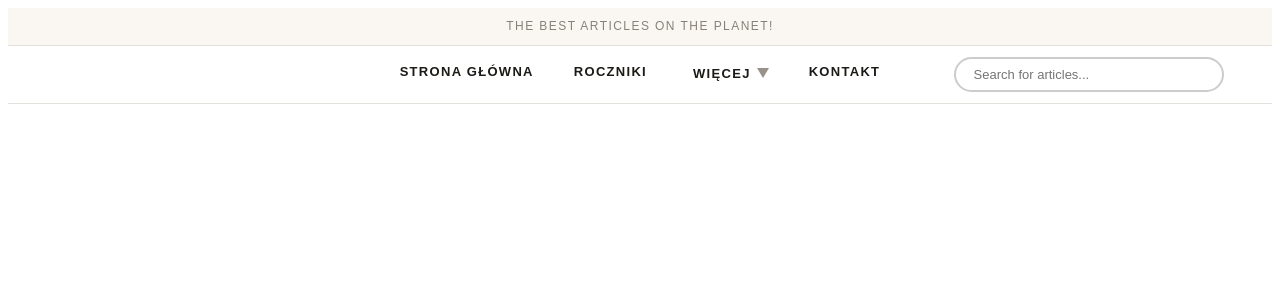
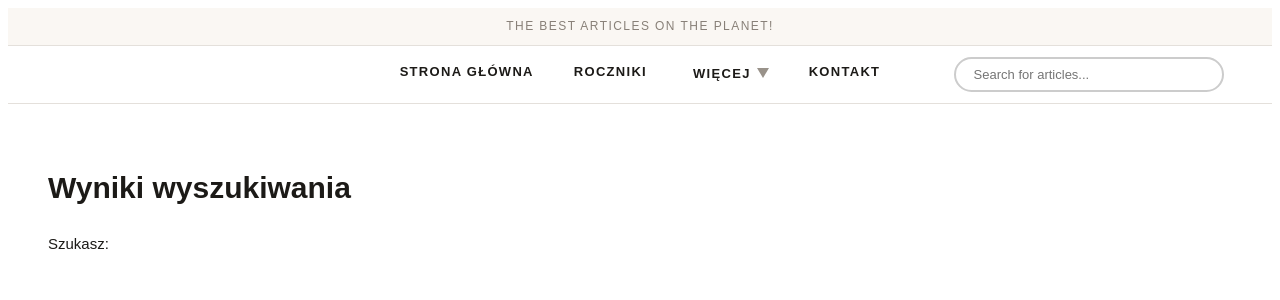
Before and after one commit to Kuba464/AplikacjaWebArtykuly, a React (Create React App) app in the folder Frontend/: page /szukaj in a window 1280 px wide. Shown: the top 300 px of the page. Built offline with nearby package versions, Linux system fonts and the light colour scheme.

Commit message:
searchbar component i strona szukaj

```diff
--- a/Frontend/src/App.js
+++ b/Frontend/src/App.js
@@ -15,6 +15,7 @@ import Redakcja from "./Strony/Redakcja";
 import Roczniki from "./Strony/Roczniki";
 import DodawanieEdytowanieArtykulu from "./Strony/DodawanieEdytowanieArtykulu";
 import Kontakt from "./Strony/Kontakt";
+import Szukaj from "./Strony/Szukaj";
 
 function App() {
   return (
@@ -33,6 +34,7 @@ function App() {
         <Route path="/redakcja" element={<Redakcja />} />
         <Route path="/roczniki" element={<Roczniki />} />
         <Route path="/admin/dodaj-edytuj-artykul" element={<DodawanieEdytowanieArtykulu />} />
+        <Route path="/szukaj" element={<Szukaj />} />
       </Routes>
     </BrowserRouter>
   );
--- a/Frontend/src/Components/Navbar.js
+++ b/Frontend/src/Components/Navbar.js
@@ -1,6 +1,6 @@
 import React from "react";
 import {BrowserRouter,Routes,Route,Link,useLocation} from "react-router-dom";
-
+import Searchbar from "./Searchbar";
 
 import "../styles/global.css";
 
@@ -41,14 +41,7 @@ function Navbar () {
 
             <Link to="/kontakt">Kontakt</Link>
           </nav>
-
-          <div className="search-wrapper">
-            <input
-              className="nav-right"
-              type="text"
-              placeholder="Search for articles..."
-            />
-          </div>
+         <Searchbar />
         </div>
       )}
 
--- /dev/null
+++ b/Frontend/src/Components/Searchbar.js
@@ -0,0 +1,29 @@
+import React, { useState } from "react";
+import { useNavigate } from "react-router-dom";
+
+function Searchbar() {
+  const [query, setQuery] = useState("");
+
+  const navigate = useNavigate();
+
+  const handleSubmit = (e) => {
+    e.preventDefault();
+
+    navigate(`/szukaj?q=${query}`);
+  };
+
+  return (
+    <form className="search-wrapper" onSubmit={handleSubmit}>
+      <input
+        className="nav-right"
+        type="text"
+        placeholder="Search for articles..."
+        value={query}
+        onChange={(e) => setQuery(e.target.value)}
+        onBlur={() => setQuery("")}
+      />
+    </form>
+  );
+}
+
+export default Searchbar;
--- /dev/null
+++ b/Frontend/src/Strony/Szukaj.js
@@ -0,0 +1,20 @@
+import React from "react";
+import { useLocation } from "react-router-dom";
+
+function Szukaj() {
+  const location = useLocation();
+
+  const params = new URLSearchParams(location.search);
+
+  const query = params.get("q");
+
+  return (
+    <div style={{ padding: "40px" }}>
+      <h1>Wyniki wyszukiwania</h1>
+
+      <p>Szukasz: {query}</p>
+    </div>
+  );
+}
+
+export default Szukaj;
```
